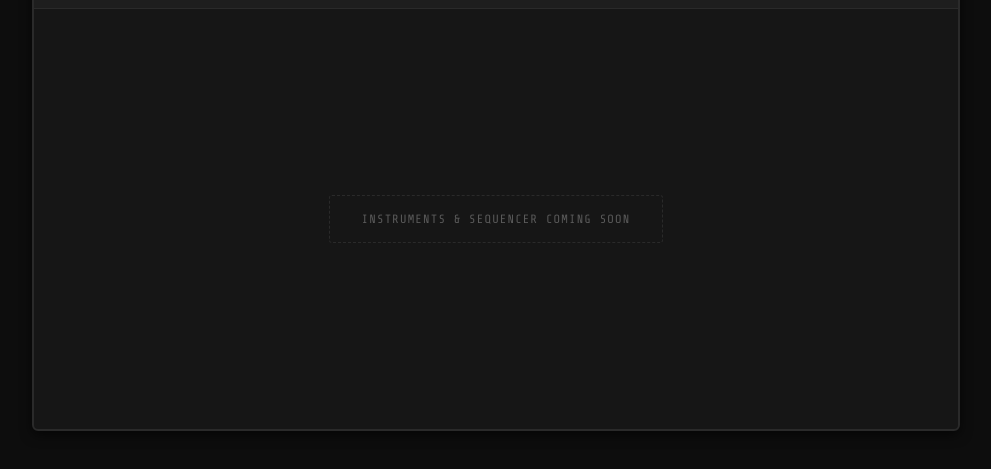
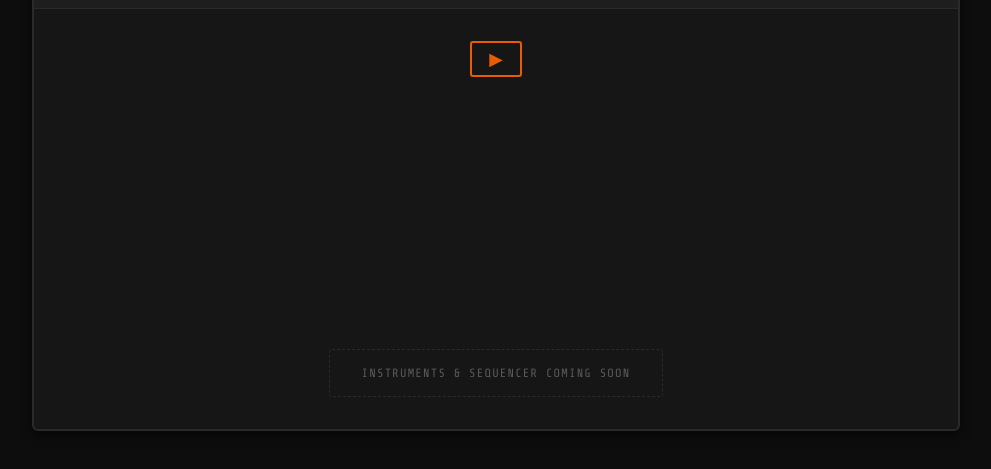
Before and after one commit to benoitantelme/drumm.js, a website built with Vite: page index.html in a window 1280 px wide. Both pictures are taken after a click on the button "START". Shown: the part 207-676 px from the top of the page, without its empty margins (144-1135 px from the left). Built offline with nearby package versions, Linux system fonts and the light colour scheme; a web font is replaced by a local one.

Commit message:
Adding button in the machine view

```diff
--- a/src/main.ts
+++ b/src/main.ts
@@ -74,6 +74,11 @@ function renderMachine(root: HTMLElement): void {
           <span class="dm-version">v${APP.version}</span>
         </header>
         <div class="dm-machine__stage">
+          <div class="dm-transport">
+            <button class="dm-play-btn" id="play-btn" aria-label="Play">
+              ▶
+            </button>
+          </div>
           <span class="dm-machine__placeholder">instruments &amp; sequencer coming soon</span>
         </div>
       </div>
--- a/src/style.css
+++ b/src/style.css
@@ -220,9 +220,42 @@ body {
 .dm-machine__stage {
   min-height: clamp(240px, 40vw, 420px);
   display: flex;
+  flex-direction: column;
+  align-items: center;
+  justify-content: space-between;
+  padding: 2rem;
+}
+
+/* ── Transport ─────────────────────────────────────────── */
+.dm-transport {
+  display: flex;
+  justify-content: center;
+  width: 100%;
+}
+
+.dm-play-btn {
+  font-size: 1.1rem;
+  width: 52px;
+  height: 36px;
+  display: flex;
   align-items: center;
   justify-content: center;
-  padding: 2rem;
+  background: transparent;
+  color: var(--accent);
+  border: 2px solid var(--accent);
+  border-radius: var(--radius-sm);
+  cursor: pointer;
+  transition: background 0.15s, color 0.15s, box-shadow 0.15s;
+}
+
+.dm-play-btn:hover {
+  background: var(--accent);
+  color: #0d0d0d;
+  box-shadow: 0 0 16px rgba(232,93,4,.4);
+}
+
+.dm-play-btn:active {
+  transform: scale(0.95);
 }
 
 .dm-machine__placeholder {
```
